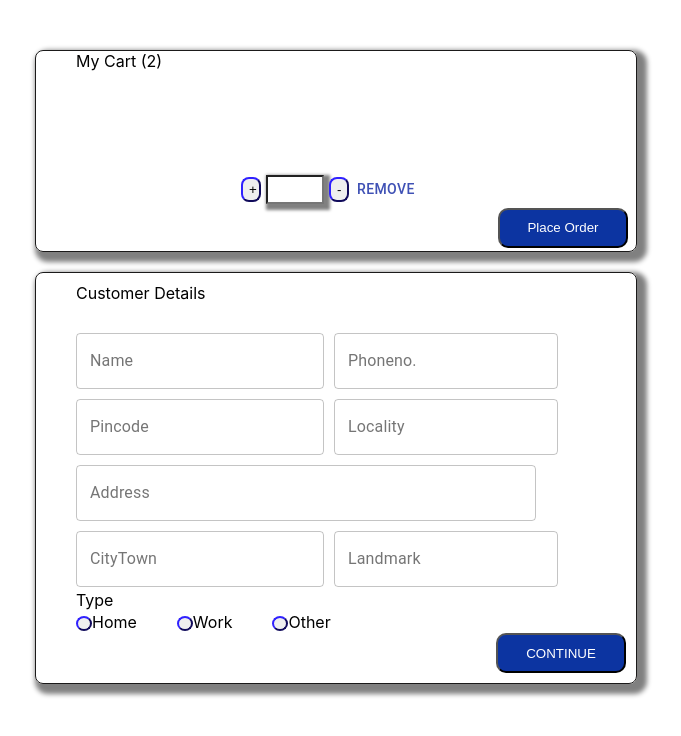
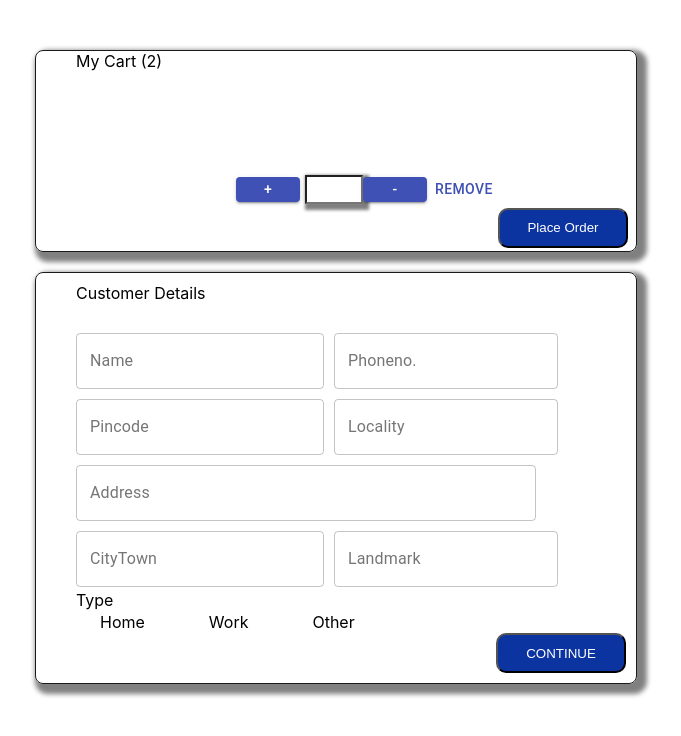
Before and after one commit to kanoop640/BookStoreApp_CohartA, a React (Create React App) app in the folder bookstoreui/: page /MyCart in a window 1280 px wide. Shown: the top 736 px of the page, without its empty margins (93-774 px from the left). Built offline with nearby package versions, Linux system fonts and the light colour scheme.

Commit message:
[Somya]Refactor. refactor the coad for MyCart

```diff
--- a/bookstoreui/src/App.css
+++ b/bookstoreui/src/App.css
@@ -375,10 +375,10 @@
    width: 50px;
    box-shadow: 3px 3px 3px 3px grey;
  }
- .c{
+ .add{
    margin-left: 5px;
    height: 25px;
-   width: 20px;
+   width: 5px;
    border-radius: 8px;
    border-color: rgb(33, 23, 175);
 
--- a/bookstoreui/src/Component/MyCart.jsx
+++ b/bookstoreui/src/Component/MyCart.jsx
@@ -16,14 +16,20 @@
                 </div>
 
                     <div className="incrementDecrement">
-                        <button onClick="add()" className="c">+</button>
+                        {/* <Button onClick="add()" className="add">+</Button> */}
+                        <Button variant="contained" color="primary" href="#contained-buttons" className="add">
+                               +
+                        </Button>
                         <input type="text" id="somya" className="b" />
-                        <button onClick="sub()" className="c">-</button>
+                        {/* <Button onClick="sub()" className="add">-</Button> */}
+                        <Button variant="contained" color="primary" href="#contained-buttons" className="add">
+                               -
+                        </Button>
                         {/* <button className="d">Remove</button> */}
                         <Button color="primary">Remove</Button>
                     </div>
 
-                    <button class="button">Place Order</button>
+                    <Button class="button">Place Order</Button>
 
                 </div>
 
@@ -35,7 +41,7 @@
 
                         <div className="details">
                             <div>
-                                <TextField id="outlined-basic" label="Name" variant="outlined" height="10px" />
+                                <TextField id="outlined-basic" label="Name" variant="outlined" />
                             </div>
                             <div className="space">
                                 <TextField id="outlined-basic" label="Phoneno." variant="outlined" />
@@ -69,19 +75,19 @@
                    </div>
                         <div className="sss">
                             <div>
-                                <button onClick="sub()" className="e"></button>
+                                <Button onClick="sub()" className="e"></Button>
                                    Home
                             </div>
                             <div>
-                                <button onClick="sub()" className="e"></button>
+                                <Button onClick="sub()" className="e"></Button>
                                    Work
                             </div>
                             <div>
-                                <button onClick="sub()" className="e"></button>
+                                <Button onClick="sub()" className="e"></Button>
                                  Other
                             </div>
                         </div>
-                        <button class="button1">CONTINUE</button>
+                        <Button class="button1">CONTINUE</Button>
                     </div>
                 </div>
 
```
Also changed, not shown: 1 other file (tests, documents, lock files or other folders).
